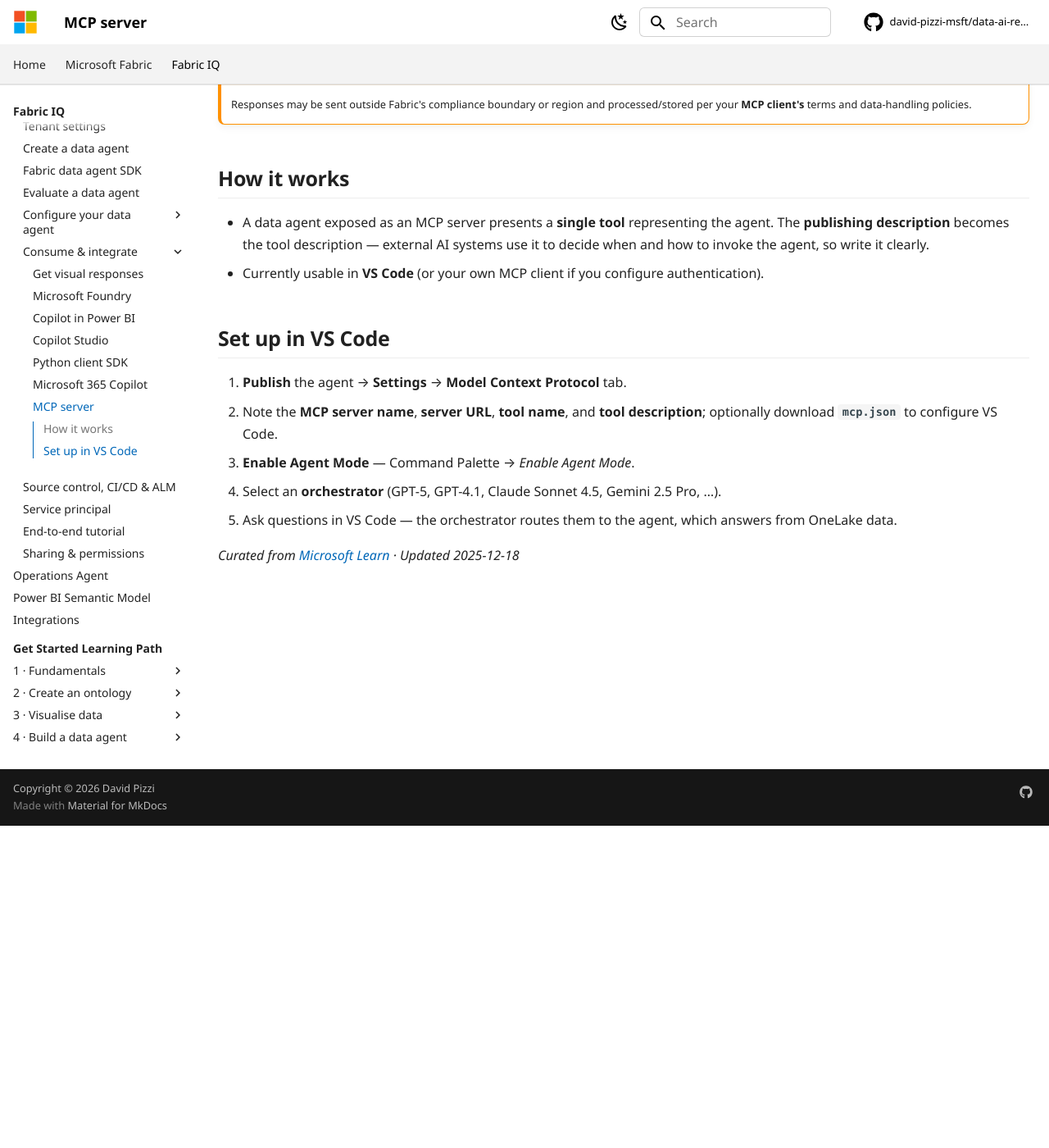
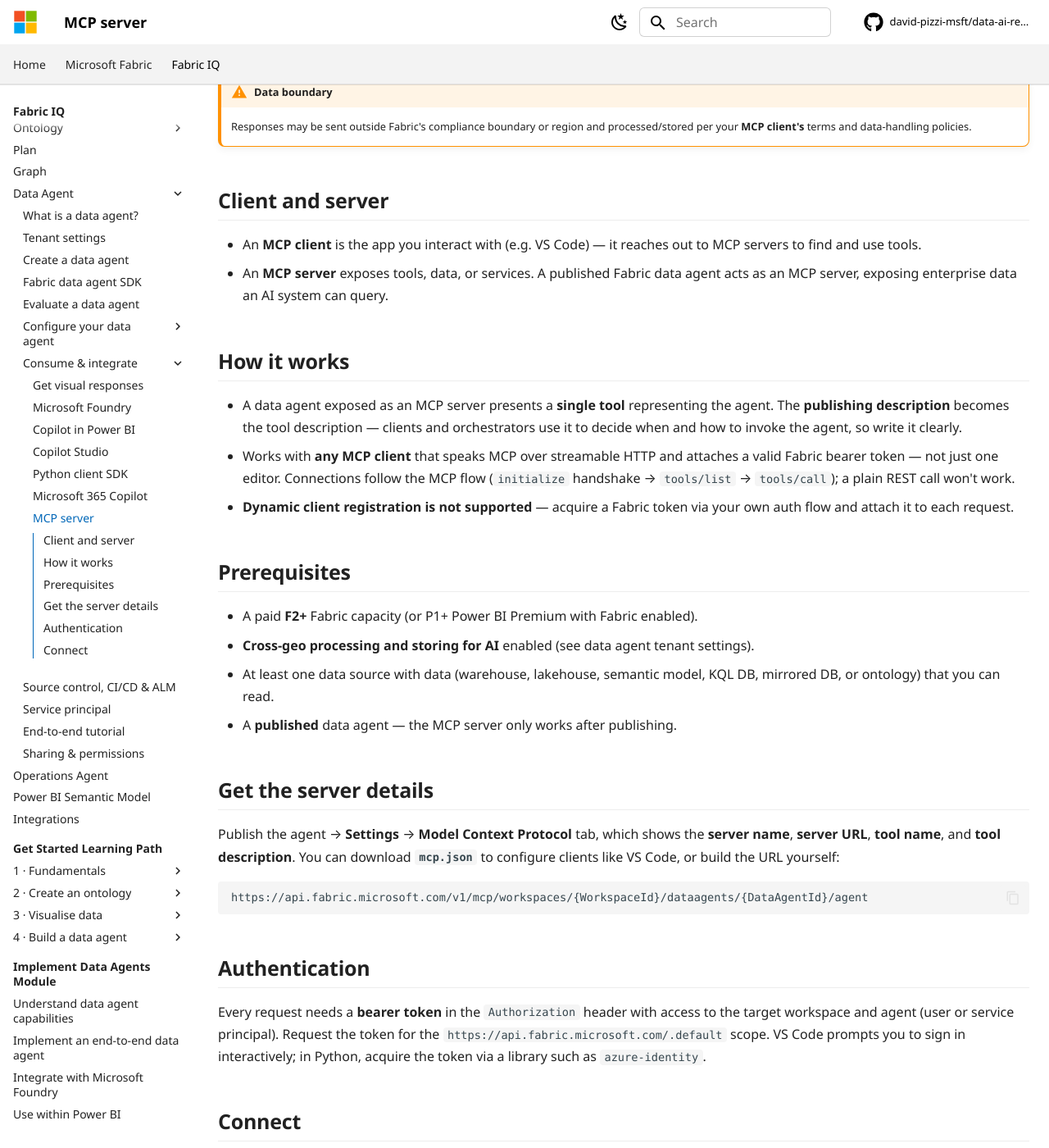
Before and after one commit to david-pizzi-msft/data-ai-reference, an MkDocs documentation site: the page built from docs/fabric-iq/documentation/data-agent/consume/mcp-server.md, in a window 1280 px wide and 1400 px high, scrolled down 393 px. Shown: the whole window at 82% size. Built offline with MkDocs 1.6.1 and Material for MkDocs 9.7.7, drawn with Linux system fonts in a browser that asks for light colours; some web fonts are replaced; comment, search, counter and statistics services are not loaded; some of the changed text lies outside the part shown.

Commit message:
Refresh MCP server and data agent SDK pages against latest Learn sources

````diff
--- a/docs/fabric-iq/documentation/data-agent/consume/mcp-server.md
+++ b/docs/fabric-iq/documentation/data-agent/consume/mcp-server.md
@@ -1,6 +1,6 @@
 # MCP server
 
-The **Model Context Protocol (MCP)** is an emerging standard that lets AI systems discover and use external tools and data in a consistent way. A published data agent can act as an **MCP server**, exposing enterprise data in Fabric OneLake to MCP clients.
+The **Model Context Protocol (MCP)** is an emerging standard that lets AI systems discover and use external tools and data in a consistent way, without building one-off integrations. A published data agent can act as an **MCP server**, exposing enterprise data in Fabric OneLake to any MCP client.
 
 [Official docs](https://learn.microsoft.com/en-us/fabric/data-science/data-agent-mcp-server)
 
@@ -10,17 +10,52 @@ The **Model Context Protocol (MCP)** is an emerging standard that lets AI system
 !!! warning "Data boundary"
     Responses may be sent outside Fabric's compliance boundary or region and processed/stored per your **MCP client's** terms and data-handling policies.
 
+## Client and server
+
+- An **MCP client** is the app you interact with (e.g. VS Code) — it reaches out to MCP servers to find and use tools.
+- An **MCP server** exposes tools, data, or services. A published Fabric data agent acts as an MCP server, exposing enterprise data an AI system can query.
+
 ## How it works
 
-- A data agent exposed as an MCP server presents a **single tool** representing the agent. The **publishing description** becomes the tool description — external AI systems use it to decide when and how to invoke the agent, so write it clearly.
-- Currently usable in **VS Code** (or your own MCP client if you configure authentication).
+- A data agent exposed as an MCP server presents a **single tool** representing the agent. The **publishing description** becomes the tool description — clients and orchestrators use it to decide when and how to invoke the agent, so write it clearly.
+- Works with **any MCP client** that speaks MCP over streamable HTTP and attaches a valid Fabric bearer token — not just one editor. Connections follow the MCP flow (`initialize` handshake → `tools/list` → `tools/call`); a plain REST call won't work.
+- **Dynamic client registration is not supported** — acquire a Fabric token via your own auth flow and attach it to each request.
 
-## Set up in VS Code
+## Prerequisites
 
-1. **Publish** the agent → **Settings** → **Model Context Protocol** tab.
-2. Note the **MCP server name**, **server URL**, **tool name**, and **tool description**; optionally download **`mcp.json`** to configure VS Code.
-3. **Enable Agent Mode** — Command Palette → *Enable Agent Mode*.
-4. Select an **orchestrator** (GPT-5, GPT-4.1, Claude Sonnet 4.5, Gemini 2.5 Pro, …).
-5. Ask questions in VS Code — the orchestrator routes them to the agent, which answers from OneLake data.
+- A paid **F2+** Fabric capacity (or P1+ Power BI Premium with Fabric enabled).
+- **Cross-geo processing and storing for AI** enabled (see data agent tenant settings).
+- At least one data source with data (warehouse, lakehouse, semantic model, KQL DB, mirrored DB, or ontology) that you can read.
+- A **published** data agent — the MCP server only works after publishing.
 
-*Curated from [Microsoft Learn](https://learn.microsoft.com/en-us/fabric/data-science/data-agent-mcp-server) · Updated 2025-12-18*
+## Get the server details
+
+Publish the agent → **Settings** → **Model Context Protocol** tab, which shows the **server name**, **server URL**, **tool name**, and **tool description**. You can download **`mcp.json`** to configure clients like VS Code, or build the URL yourself:
+
+```http
+https://api.fabric.microsoft.com/v1/mcp/workspaces/{WorkspaceId}/dataagents/{DataAgentId}/agent
+```
+
+## Authentication
+
+Every request needs a **bearer token** in the `Authorization` header with access to the target workspace and agent (user or service principal). Request the token for the `https://api.fabric.microsoft.com/.default` scope. VS Code prompts you to sign in interactively; in Python, acquire the token via a library such as `azure-identity`.
+
+## Connect
+
+=== "VS Code"
+
+    1. Create `.vscode/mcp.json`, then select **Add Server** → **HTTP** and paste the **MCP server URL**.
+    2. Name the server, then **Allow** and sign in when prompted.
+    3. **Enable Agent Mode** — Command Palette → *Enable Agent Mode*.
+    4. Select an **orchestrator** (GPT-5, GPT-4.1, Claude Sonnet 4.5, Gemini 2.5 Pro, …).
+    5. Ask questions — the orchestrator routes them to the agent, which answers from OneLake data.
+
+=== "Python"
+
+    ```bash
+    pip install mcp azure-identity
+    ```
+
+    Sign in (e.g. `az login`), then connect with `AzureCliCredential`, run the MCP handshake, discover the single tool, and call it — the script reads the tool name and question argument from the tool's input schema, so nothing is hard-coded.
+
+*Curated from [Microsoft Learn](https://learn.microsoft.com/en-us/fabric/data-science/data-agent-mcp-server) · Updated 2026-06-30*
````
Also changed, not shown: docs/fabric-iq/documentation/data-agent/sdk.md (+22 -12 lines).
